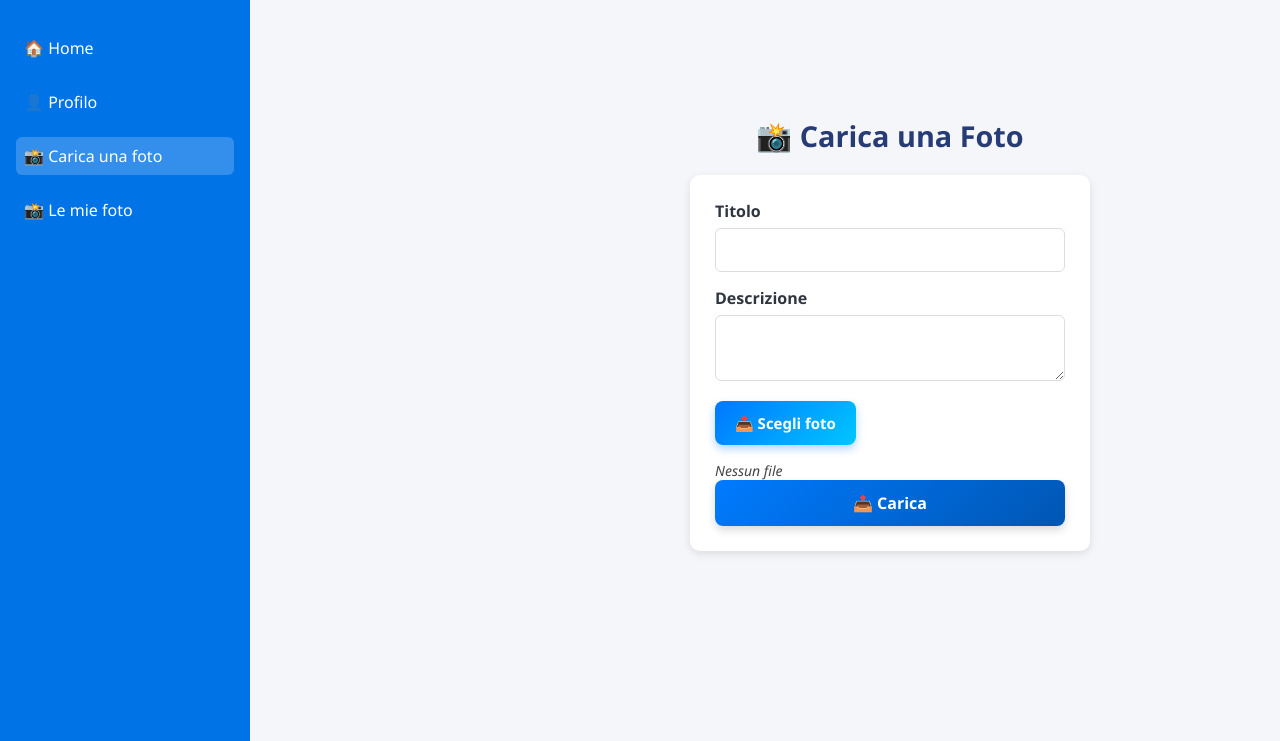
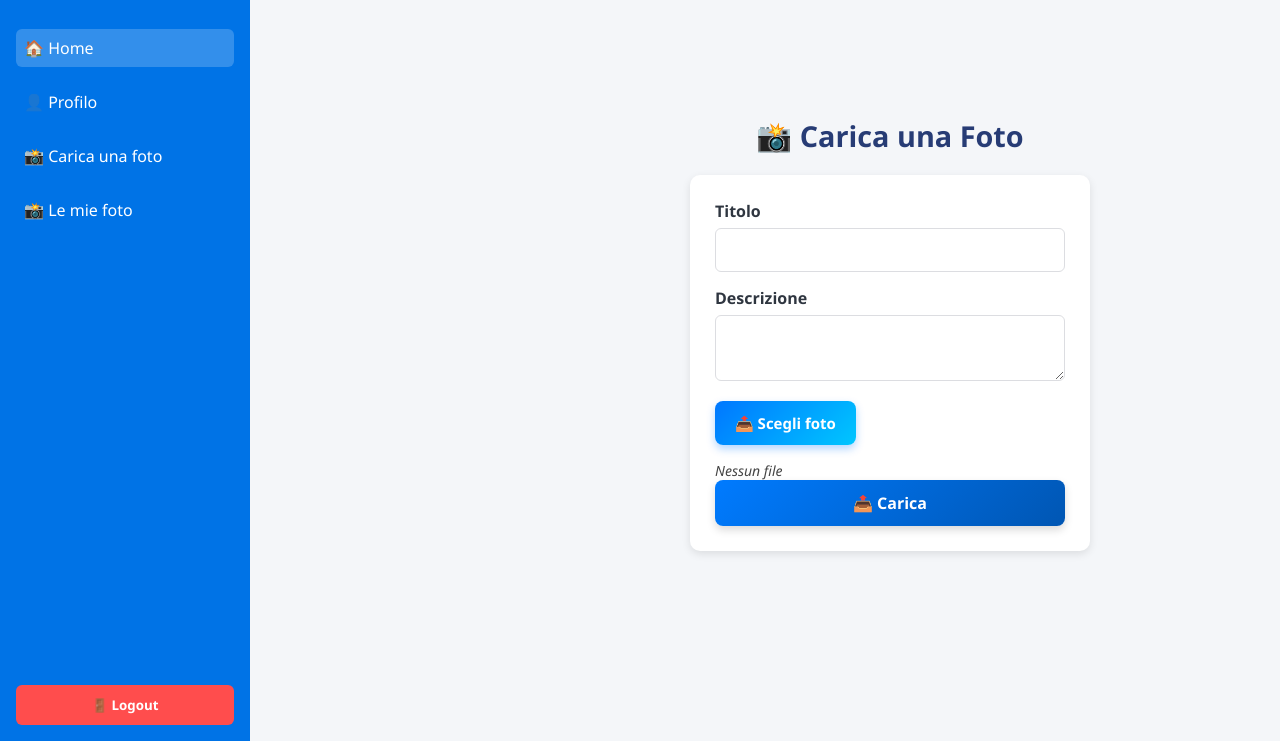
Before and after one commit to OnlyFrenck/myfrem.friuliemergenze.it, a website with bundled scripts: page dashboard/upload/index.html in a window 1280 px wide. Shown: the part 59-800 px from the top of the page. Built offline with nearby package versions, Linux system fonts and the light colour scheme; no server answers.

Commit message:
Aggiornamento 035

```diff
--- a/dashboard/upload/index.html
+++ b/dashboard/upload/index.html
@@ -10,15 +10,16 @@
 
   <aside class="sidebar">
       <div class="logo">
-      <img src="https://friuliemergenze.it/assets/logo.png">
+        <img src="https://friuliemergenze.it/assets/logo.png" alt="MyFrEM Logo">
         <h2>MyFrEM</h2>
       </div>
       <nav>
-      <a href="/dashboard">🏠 Home</a>
+        <a href="/dashboard" class="active">🏠 Home</a>
         <a href="/dashboard/profile">👤 Profilo</a>
-      <a href="/dashboard/upload" class="active">📸 Carica una foto</a>
+        <a href="/dashboard/upload">📸 Carica una foto</a>
         <a href="/dashboard/all-photos">📸 Le mie foto</a>
       </nav>
+      <button id="logoutBtn" class="logout">🚪 Logout</button>
   </aside>
 
   <div class="main-content">
--- a/dashboard/upload/upload.js
+++ b/dashboard/upload/upload.js
@@ -114,6 +114,7 @@ uploadBtn.addEventListener("click", (e) => {
         userId: currentUser.uid,
         name: file.name,
         url: data.url,
+        status: "Foto in attesa di approvazione ⌛",
         createdAt: serverTimestamp()
       });
 
```
Lines whose indentation alone changed are shown as unchanged.
